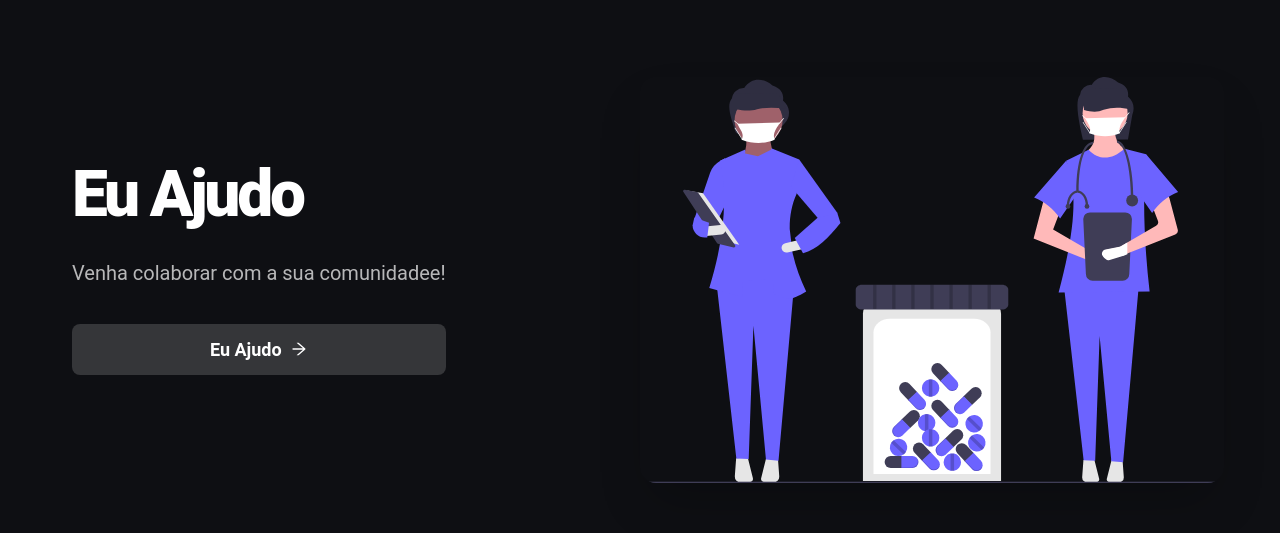
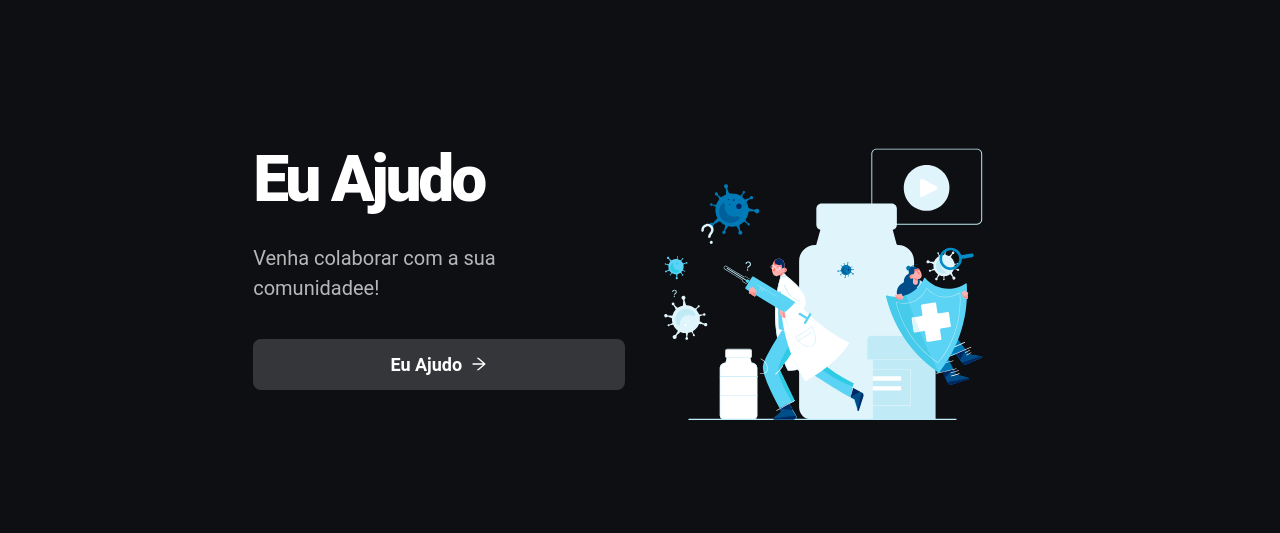
Before and after one commit to KayoRonald/euajudo-app, a React (Create React App) app: page / in a window 1280 px wide. Shown: the top 533 px of the page. Built offline with nearby package versions, Linux system fonts and the light colour scheme.

Commit message:
Adding svg animation

```diff
--- a/src/containers/Hero/index.tsx
+++ b/src/containers/Hero/index.tsx
@@ -1,12 +1,18 @@
 import React from 'react'
 import {
   Box,
-  Container, chakra, Text, Stack, Flex, Image
+  Container, chakra, Text, Stack, Flex,
 } from '@chakra-ui/react';
-import help from '../../image/svg/undraw_medical_care_movn.svg'
+// import help from '../../image/svg/undraw_medical_care_movn.svg'
 import Button from './Button/'
-
+import Lottie from 'react-lottie';
+import animationData from '../../json/animation/52176-covid.json'
 const Hero: React.FC = () => {
+  const defaultOptions = {
+    loop: true,
+    autoplay: true,
+    animationData: animationData,
+  };
   return (
     <Box as="section" bg="rgb(14, 15, 19)">
       <Flex
@@ -52,7 +58,7 @@ const Hero: React.FC = () => {
               </Text>
               </Box>
               <Stack direction='column' spacing={4} mt={3}>
-                <Button/>
+                <Button />
               </Stack>
             </Container>
           </Box>
@@ -60,13 +66,19 @@ const Hero: React.FC = () => {
             w={{ base: '80%', sm: '60%', md: '50%' }}
             mb={{ base: 12, md: 0 }}
             display={{ base: 'none', sm: 'block' }}
+            justifyContent="center"
           >
-            <Image
+            <Lottie
+              options={defaultOptions}
+              height={400}
+              width={400}
+            />
+            {/* <Image
               src={help}
               size="100%"
               rounded="1rem"
               shadow="2xl"
-            />
+            /> */}
           </Box>
         </Flex>
       </Flex>
```
